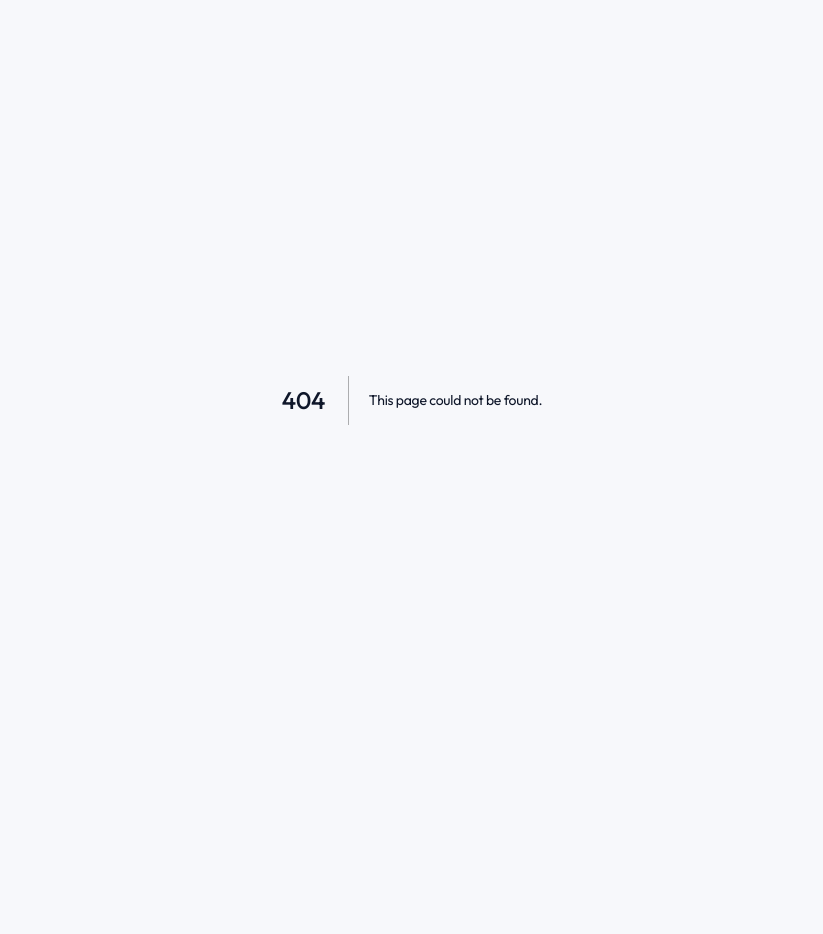
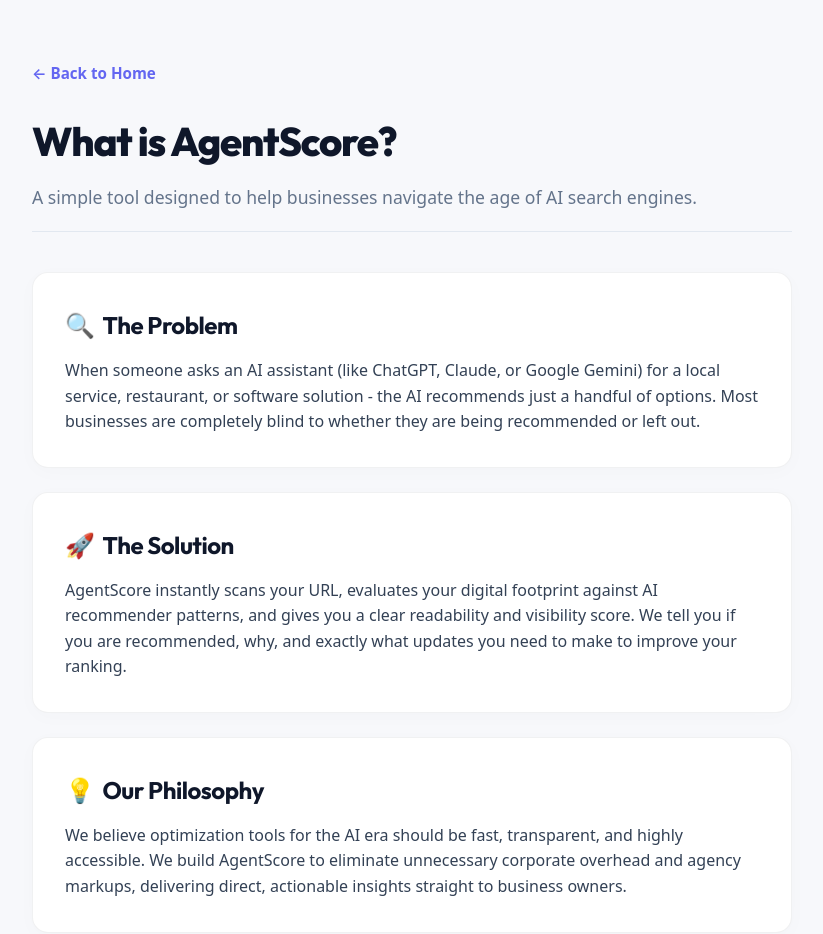
Before and after one commit to nikhilsiyer-lab/tryagentscore, a Next.js app: page /about in a window 1280 px wide. Before the commit this address had no page. Shown: the top 934 px of the page, without its empty margins (228-1051 px from the left). Before the commit the page ends 800 px from the top, so only its background shows below. Built offline with nearby package versions, Linux system fonts and the light colour scheme.

Commit message:
feat: create dedicated /about page route and update footer links to point directly to Next.js routes

```diff
--- /dev/null
+++ b/src/app/about/page.tsx
@@ -0,0 +1,42 @@
+import React from 'react';
+
+export default function About() {
+  return (
+    <div style={{ maxWidth: '800px', margin: '0 auto', padding: '60px 20px', fontFamily: 'system-ui, -apple-system, sans-serif', color: '#0f172a', lineHeight: '1.7' }}>
+      <header style={{ marginBottom: '40px', borderBottom: '1px solid #e2e8f0', paddingBottom: '20px' }}>
+        <a href="/" style={{ textDecoration: 'none', color: '#6366f1', fontWeight: 600, fontSize: '0.95rem' }}>← Back to Home</a>
+        <h1 style={{ marginTop: '20px', fontSize: '2.5rem', fontWeight: 800, color: '#0f172a', letterSpacing: '-0.03em' }}>What is AgentScore?</h1>
+        <p style={{ color: '#64748b', fontSize: '1.1rem', margin: '8px 0 0 0' }}>A simple tool designed to help businesses navigate the age of AI search engines.</p>
+      </header>
+
+      <div style={{ display: 'flex', flexDirection: 'column', gap: '24px' }}>
+        <div style={{ background: '#ffffff', border: '1px solid rgba(15, 23, 42, 0.06)', borderRadius: '16px', padding: '32px', boxShadow: '0 4px 20px rgba(15, 23, 42, 0.02)' }}>
+          <h2 style={{ fontSize: '1.5rem', fontWeight: 700, color: '#0f172a', marginBottom: '12px', display: 'flex', alignItems: 'center', gap: '8px' }}>
+            <span>🔍</span> The Problem
+          </h2>
+          <p style={{ margin: 0, color: '#334155' }}>
+            When someone asks an AI assistant (like ChatGPT, Claude, or Google Gemini) for a local service, restaurant, or software solution - the AI recommends just a handful of options. Most businesses are completely blind to whether they are being recommended or left out.
+          </p>
+        </div>
+
+        <div style={{ background: '#ffffff', border: '1px solid rgba(15, 23, 42, 0.06)', borderRadius: '16px', padding: '32px', boxShadow: '0 4px 20px rgba(15, 23, 42, 0.02)' }}>
+          <h2 style={{ fontSize: '1.5rem', fontWeight: 700, color: '#0f172a', marginBottom: '12px', display: 'flex', alignItems: 'center', gap: '8px' }}>
+            <span>🚀</span> The Solution
+          </h2>
+          <p style={{ margin: 0, color: '#334155' }}>
+            AgentScore instantly scans your URL, evaluates your digital footprint against AI recommender patterns, and gives you a clear readability and visibility score. We tell you if you are recommended, why, and exactly what updates you need to make to improve your ranking.
+          </p>
+        </div>
+
+        <div style={{ background: '#ffffff', border: '1px solid rgba(15, 23, 42, 0.06)', borderRadius: '16px', padding: '32px', boxShadow: '0 4px 20px rgba(15, 23, 42, 0.02)' }}>
+          <h2 style={{ fontSize: '1.5rem', fontWeight: 700, color: '#0f172a', marginBottom: '12px', display: 'flex', alignItems: 'center', gap: '8px' }}>
+            <span>💡</span> Our Philosophy
+          </h2>
+          <p style={{ margin: 0, color: '#334155' }}>
+            We believe optimization tools for the AI era should be fast, transparent, and highly accessible. We build AgentScore to eliminate unnecessary corporate overhead and agency markups, delivering direct, actionable insights straight to business owners.
+          </p>
+        </div>
+      </div>
+    </div>
+  );
+}
```
Also changed, not shown: src/App.tsx (+5 -5 lines).
